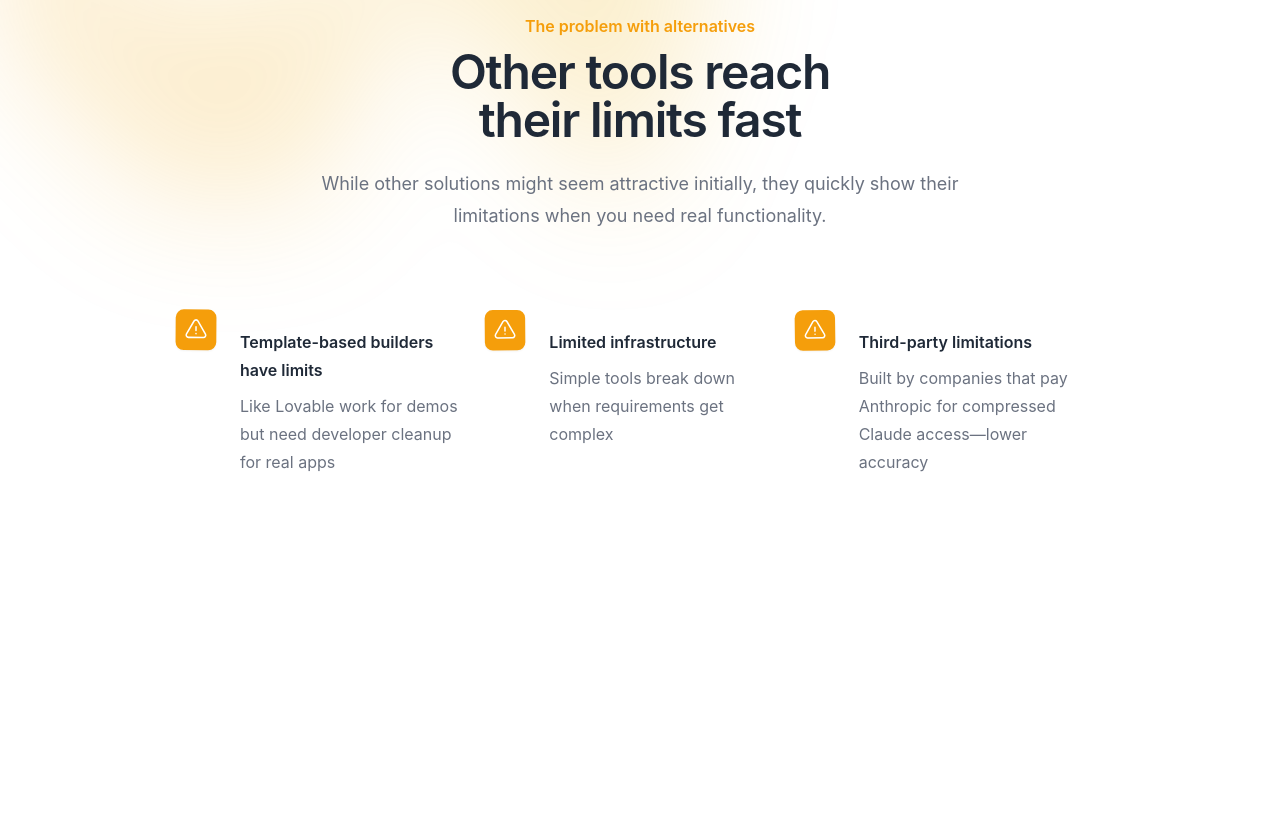
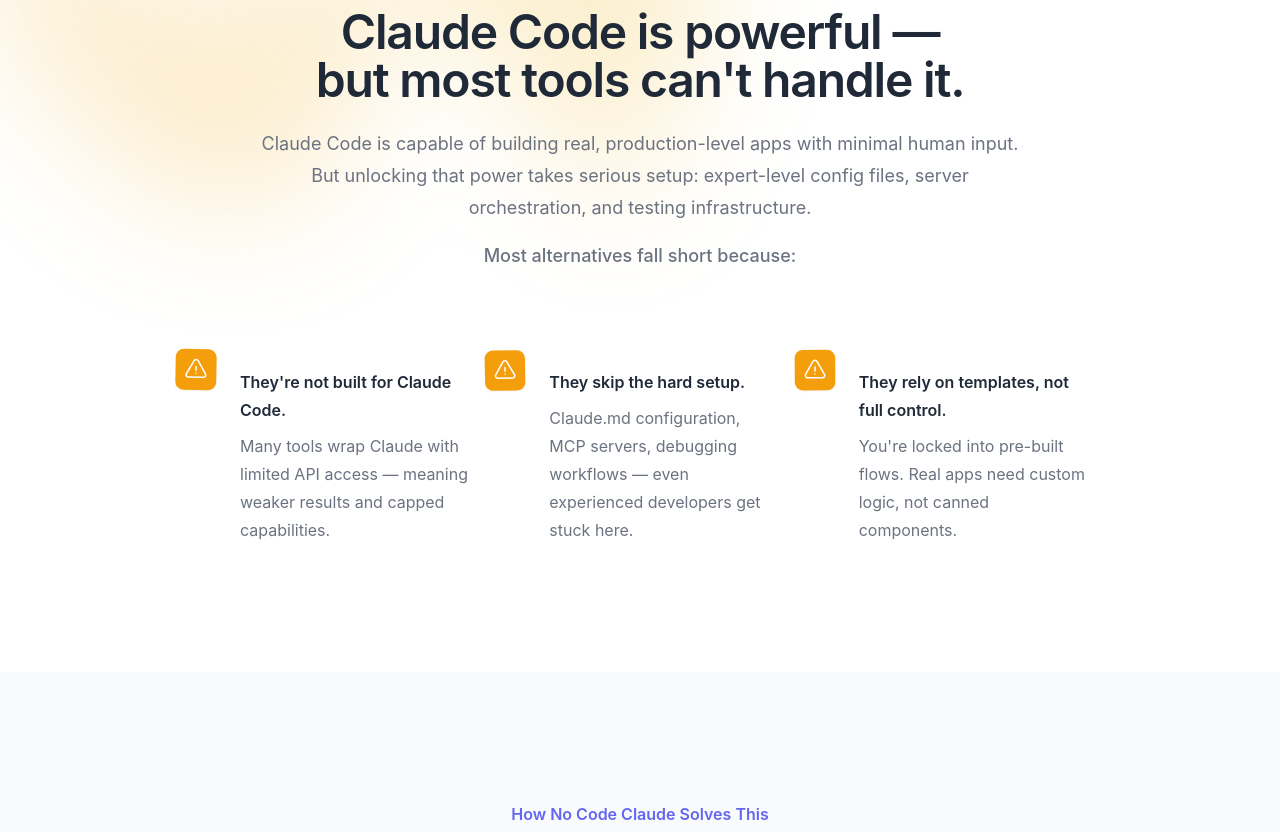
Before and after one commit to actsie/NCC, a React (Create React App) app in the folder no-code-claude-landing/: page / in a window 1280 px wide. Shown: the part 1920-2752 px from the top of the page. Built offline with nearby package versions, Linux system fonts and the light colour scheme.

Commit message:
Replace problem sections with single 'Problem with Alternatives' section

```diff
--- a/no-code-claude-landing/src/App.js
+++ b/no-code-claude-landing/src/App.js
@@ -29,20 +29,20 @@
   }
 ];
 
-const otherToolsLimitations = [
+const alternativesProblems = [
   {
-    name: 'Template-based builders have limits',
-    description: 'Like Lovable work for demos but need developer cleanup for real apps',
+    name: 'They\'re not built for Claude Code.',
+    description: 'Many tools wrap Claude with limited API access — meaning weaker results and capped capabilities.',
     icon: ExclamationTriangleIcon,
   },
   {
-    name: 'Limited infrastructure',
-    description: 'Simple tools break down when requirements get complex',
+    name: 'They skip the hard setup.',
+    description: 'Claude.md configuration, MCP servers, debugging workflows — even experienced developers get stuck here.',
     icon: ExclamationTriangleIcon,
   },
   {
-    name: 'Third-party limitations',
-    description: 'Built by companies that pay Anthropic for compressed Claude access—lower accuracy',
+    name: 'They rely on templates, not full control.',
+    description: 'You\'re locked into pre-built flows. Real apps need custom logic, not canned components.',
     icon: ExclamationTriangleIcon,
   }
 ];
@@ -262,10 +262,8 @@
         </div>
       </section>
 
-      {/* Sticky Problem Slides */}
-      <div className="relative">
-        {/* First Slide - Other tools limitations */}
-        <div className="sticky top-0 h-screen flex flex-col items-center justify-center relative isolate bg-white py-24 sm:py-32">
+      {/* Problem with Alternatives Section */}
+      <section className="relative isolate bg-white py-24 sm:py-32">
         {/* Background gradient blob */}
         <div aria-hidden="true" className="absolute inset-x-0 -top-40 -z-10 transform-gpu overflow-hidden blur-3xl sm:-top-80">
           <div
@@ -276,20 +274,23 @@
           />
         </div>
         <div className="mx-auto max-w-7xl px-6 lg:px-8">
-            <div className="mx-auto max-w-2xl lg:text-center">
-              <h2 className="text-base font-semibold leading-7 text-[#F59E0B]">The problem with alternatives</h2>
+          <div className="mx-auto max-w-4xl lg:text-center">
+            <h2 className="text-base font-semibold leading-7 text-[#F59E0B]">The Problem with Alternatives</h2>
             <p className="mt-2 text-4xl font-semibold tracking-tight text-pretty text-[#1F2937] sm:text-5xl lg:text-balance">
-                Other tools reach their limits fast
+              Claude Code is powerful — but most tools can't handle it.
             </p>
-              <p className="mt-6 text-lg leading-8 text-[#6B7280]">
-                While other solutions might seem attractive initially, they quickly show their limitations when you need real functionality.
+            <p className="mt-6 text-lg leading-8 text-[#6B7280] max-w-3xl mx-auto">
+              Claude Code is capable of building real, production-level apps with minimal human input. But unlocking that power takes serious setup: expert-level config files, server orchestration, and testing infrastructure.
+            </p>
+            <p className="mt-4 text-lg leading-8 text-[#6B7280] font-medium">
+              Most alternatives fall short because:
             </p>
           </div>
           <div className="mx-auto mt-16 max-w-2xl sm:mt-20 lg:mt-24 lg:max-w-4xl">
             <dl className="grid max-w-xl grid-cols-1 gap-x-8 gap-y-10 lg:max-w-none lg:grid-cols-3 lg:gap-y-16">
-                {otherToolsLimitations.map((limitation, index) => (
+              {alternativesProblems.map((problem, index) => (
                 <motion.div
-                    key={limitation.name}
+                  key={problem.name}
                   className="relative pl-16 group cursor-pointer hover:bg-[#FEF3C7]/30 rounded-lg p-4 -m-4 transition-colors duration-300"
                   whileHover={{ scale: 1.02 }}
                   transition={{ duration: 0.2 }}
@@ -313,83 +314,17 @@
                         y: -5
                       }}
                     >
-                        <limitation.icon aria-hidden="true" className="size-6 text-white" />
+                      <problem.icon aria-hidden="true" className="size-6 text-white" />
                     </motion.div>
-                      {limitation.name}
+                    {problem.name}
                   </dt>
-                    <dd className="mt-2 text-base leading-7 text-[#6B7280]">{limitation.description}</dd>
+                  <dd className="mt-2 text-base leading-7 text-[#6B7280]">{problem.description}</dd>
                 </motion.div>
               ))}
             </dl>
           </div>
         </div>
-        </div>
-
-        {/* Second Slide - Claude Code complexity */}
-        <div className="sticky top-0 h-screen flex flex-col items-center justify-center relative isolate bg-white py-24 sm:py-32">
-          {/* Background gradient blob */}
-          <div aria-hidden="true" className="absolute inset-x-0 top-[calc(100%-13rem)] -z-10 transform-gpu overflow-hidden blur-3xl sm:top-[calc(100%-30rem)]">
-            <div
-              style={{
-                clipPath: 'polygon(74.1% 44.1%, 100% 61.6%, 97.5% 26.9%, 85.5% 0.1%, 80.7% 2%, 72.5% 32.5%, 60.2% 62.4%, 52.4% 68.1%, 47.5% 58.3%, 45.2% 34.5%, 27.5% 76.7%, 0.1% 64.9%, 17.9% 100%, 27.6% 76.8%, 76.1% 97.7%, 74.1% 44.1%)'
-              }}
-              className="relative left-[calc(50%+3rem)] aspect-[1155/678] w-[36.125rem] -translate-x-1/2 bg-gradient-to-tr from-[#EF4444] to-[#F97316] opacity-20 sm:left-[calc(50%+36rem)] sm:w-[72.1875rem]"
-            />
-          </div>
-          <div className="mx-auto max-w-7xl px-6 lg:px-8">
-            <div className="mx-auto max-w-2xl lg:text-center">
-              <h2 className="text-base font-semibold leading-7 text-[#EF4444]">The setup challenge</h2>
-              <p className="mt-2 text-4xl font-semibold tracking-tight text-pretty text-[#1F2937] sm:text-5xl lg:text-balance">
-                But Claude Code requires expert-level setup
-              </p>
-              <p className="mt-6 text-lg leading-8 text-[#6B7280]">
-                Even experienced developers struggle with the complex configuration needed to unlock Claude Code's full potential.
-              </p>
-            </div>
-            <div className="mx-auto mt-16 max-w-2xl sm:mt-20 lg:mt-24 lg:max-w-4xl">
-              <dl className="grid max-w-xl grid-cols-1 gap-x-8 gap-y-10 lg:max-w-none lg:grid-cols-3 lg:gap-y-16">
-                {claudeCodeComplexity.map((complexity, index) => (
-                  <motion.div
-                    key={complexity.name}
-                    className="relative pl-16 group cursor-pointer hover:bg-[#FEE2E2]/30 rounded-lg p-4 -m-4 transition-colors duration-300"
-                    whileHover={{ scale: 1.02 }}
-                    transition={{ duration: 0.2 }}
-                  >
-                    <dt className="text-base leading-7 font-semibold text-[#1F2937]">
-                      <motion.div
-                        className="absolute top-0 left-0 flex size-10 items-center justify-center rounded-lg bg-[#EF4444] shadow-sm group-hover:shadow-md"
-                        animate={{
-                          y: [-1, -4, -1],
-                          rotate: [
-                            index === 0 ? -4 : index === 1 ? 0 : 4,
-                            index === 0 ? -8 : index === 1 ? 0 : 8,
-                            index === 0 ? -4 : index === 1 ? 0 : 4
-                          ],
-                          scale: [1, 1.04, 1]
-                        }}
-                        transition={{
-                          duration: 3.2 + (index * 0.4),
-                          repeat: Infinity,
-                          ease: "easeInOut",
-                          delay: index * 0.7
-                        }}
-                        whileHover={{
-                          scale: 1.15,
-                          y: -6
-                        }}
-                      >
-                        <complexity.icon aria-hidden="true" className="size-6 text-white" />
-                      </motion.div>
-                      {complexity.name}
-                    </dt>
-                    <dd className="mt-2 text-base leading-7 text-[#6B7280]">{complexity.description}</dd>
-                  </motion.div>
-                ))}
-              </dl>
-            </div>
-          </div>
-        </div>
-      </div>
+      </section>
 
       {/* How No Code Claude Solves This - Bento Grid */}
       <section className="bg-gray-50 py-24 sm:py-32">
```
Lines whose indentation alone changed are shown as unchanged.
